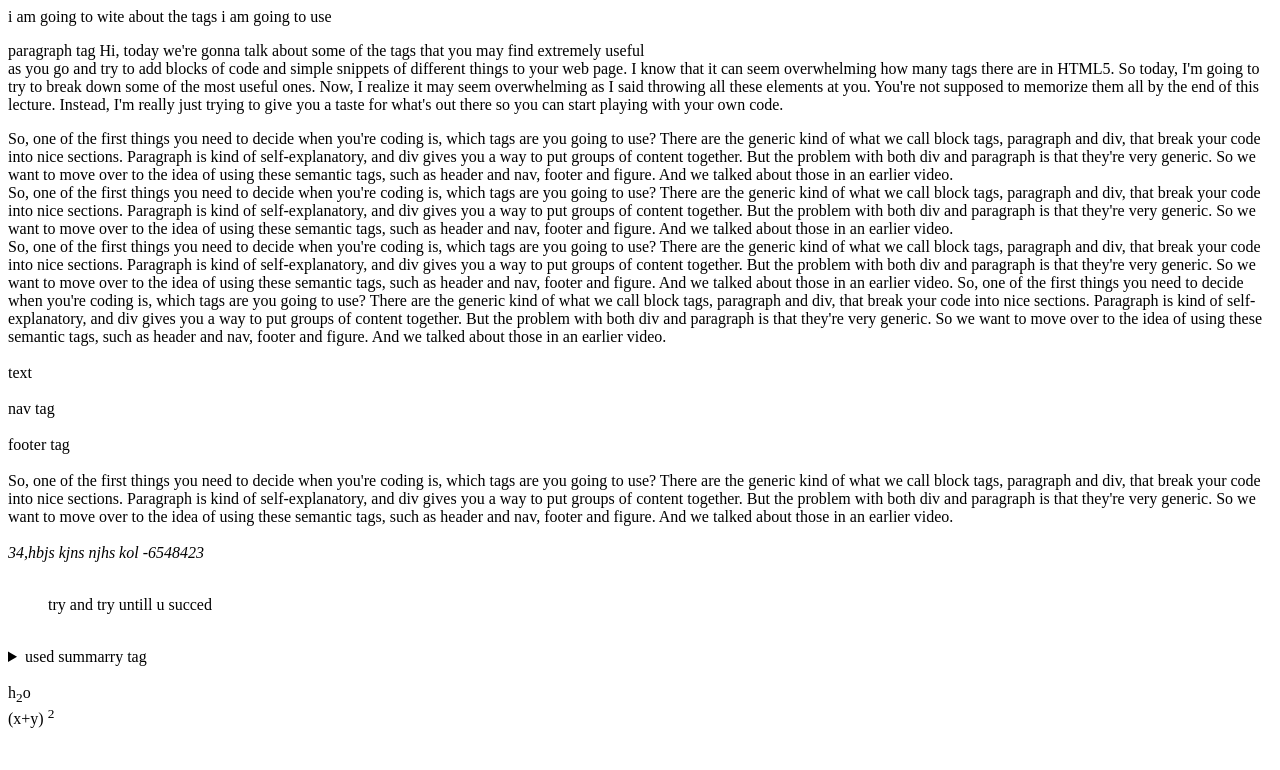
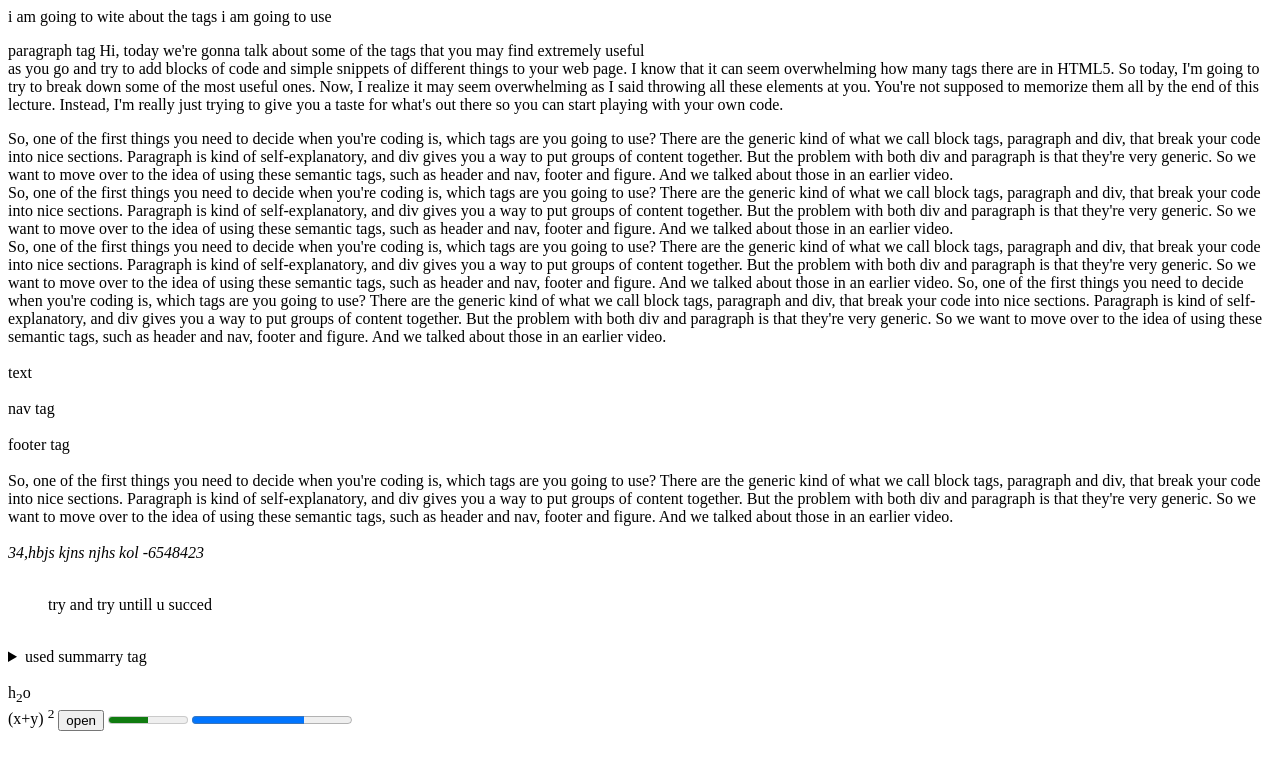
Before and after one commit to pritikmshaw/Coursera_courses, a plain HTML site: page introduction to html/tags.html in a window 1280 px wide. Drawn offline with Linux system fonts and the light colour scheme.

Commit message:
tags many more r there besides this

```diff
--- a/introduction to html/tags.html
+++ b/introduction to html/tags.html
@@ -43,5 +43,8 @@
             h<sub>2</sub>o
             <br>
             (x+y) <sup>2</sup>
+            <button>open </button>
+            <meter min="0" max="100" value="50"> 50%</meter>
+            <progress value="70" max="100">70%</progress>
         </body>
 </html>
```
